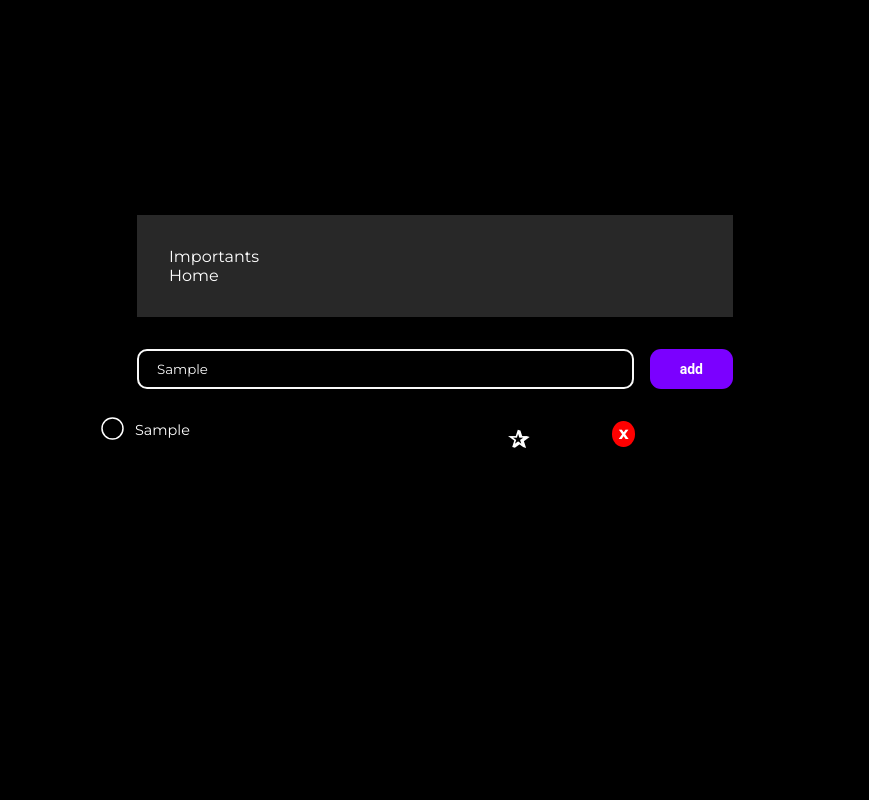
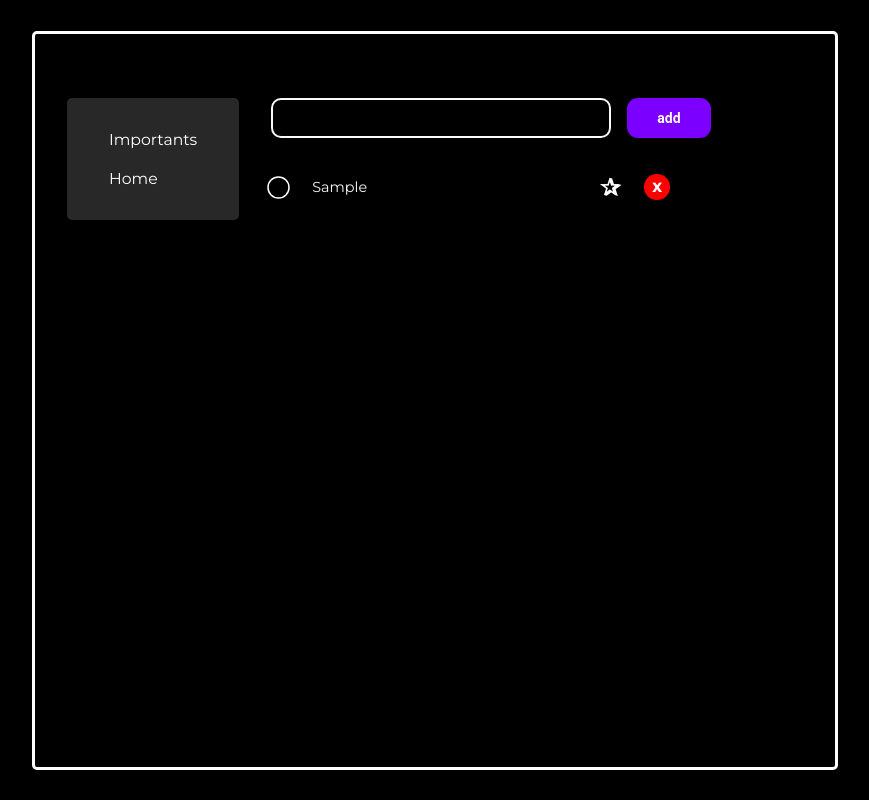
Before and after one commit to EduardoBrito9/To-do-App, a React (Vite) app: page /home in a window 1280 px wide. Both pictures are taken after typing "Sample" into the empty fields and a click on the button "add". Shown: the whole page, without its empty margins (205-1074 px from the left). Built offline with nearby package versions, Linux system fonts and the light colour scheme.

Commit message:
consegui fazer a logica completa de prioridades de tarefa. Agora como a logica esta finalizada, os proximos pushes serao melhorando o UI e UX. Um abraco

```diff
--- a/src/App.css
+++ b/src/App.css
@@ -1,6 +1,6 @@
 @import url("https://fonts.googleapis.com/css2?family=Lilita+One&family=Montserrat:wght@200;300;400;500;600;700;800&display=swap");
 body {
-  height: 80vh;
+  height: 100vh;
   width: 100vw;
   display: flex;
   justify-content: center;
@@ -21,3 +21,15 @@ body {
   list-style: none;
   text-decoration: none;
 }
+
+.container {
+  height: 733px;
+  width: 800px;
+  border-radius: 5px;
+  border: 3px solid white;
+}
+
+
+button.active {
+  background-color: rgb(60, 62, 62);
+}
--- a/src/App.jsx
+++ b/src/App.jsx
@@ -14,6 +14,7 @@ const App = () => {
 
   return (
     <BrowserRouter>
+    <section className="container">
       <Routes>
         <Route path="/" element={<StartPage/>}/>
         <Route
@@ -43,6 +44,7 @@ const App = () => {
           }
         />
       </Routes>
+      </section>
     </BrowserRouter>
   );
 };
--- a/src/components/AddTaske.jsx
+++ b/src/components/AddTaske.jsx
@@ -12,7 +12,8 @@ const AddTaske = ({
   allTask,
   importants,
   setImportants,
-  tasksWhatever
+  tasksWhatever,
+  state,
 }) => {
   const [save, setSave] = React.useState([]);
   const [store, setStore] = React.useState([]);
@@ -21,7 +22,6 @@ const AddTaske = ({
 
   function addTask(event) {
     event.preventDefault();
-
     if (
       jsonP &&
       !JSON.parse(localStorage.getItem("storage")).includes(task) &&
@@ -43,18 +43,34 @@ const AddTaske = ({
     const arrayTemp = [...array];
     const parsed = JSON.stringify(arrayTemp);
     localStorage.setItem("storage", parsed);
+    setTask("");
+    if (state) {
+      const arrayim = localStorage.getItem("importantTask")
+        ? JSON.parse(localStorage.getItem("importantTask"))
+        : [];
+      arrayim.push(task);
+      setSave(arrayim);
+      const arrayImpTemp = [...arrayim];
+      const parsedImp = JSON.stringify(arrayImpTemp);
+      localStorage.setItem("importantTask", parsedImp);
+      setTask("");
+    }
   }
 
   React.useEffect(() => {
-    if (localStorage.getItem("storage")) {
+    if (
+      localStorage.getItem("storage") ||
+      localStorage.getItem("importantTask")
+    ) {
+      setImportants(JSON.parse(localStorage.getItem("importantTask")));
       setAllTask(JSON.parse(localStorage.getItem("storage")));
     }
-  }, [save, setAllTask]);
+  }, [save, setAllTask, setImportants]);
 
   return (
-    <section className={styles.containerGlobal}>
+    <section className={styles2.containerGlobal}>
+      <Navigation />
       <div className={styles2.todo}>
-        <Navigation />
         <form onSubmit={addTask}>
           <div className={styles.add}>
             <input
@@ -70,14 +86,15 @@ const AddTaske = ({
             </button>
           </div>
         </form>
-      </div>
         <Tasks
           tasksWhatever={tasksWhatever}
           allTask={allTask}
           setImportants={setImportants}
           setAllTask={setAllTask}
           importants={importants}
+          state={state}
         />
+      </div>
     </section>
   );
 };
--- a/src/components/AddTaske.module.css
+++ b/src/components/AddTaske.module.css
@@ -6,7 +6,7 @@
     color: var(--white);
     padding: 10px 18px;
     outline: 0;
-    width: 100%;
+    width: 300px;
   }
 
   .add {
--- a/src/components/HomeTasks.jsx
+++ b/src/components/HomeTasks.jsx
@@ -2,36 +2,35 @@ import React from "react";
 import Tasks from "./Tasks";
 import AddTaske from "./AddTaske";
 
-const HomeTasks = ({  allTask,
+const HomeTasks = ({
+  allTask,
   setAllTask,
   setImportants,
   importants,
   setTask,
-  task
+  task,
 }) => {
   const [storage, setStorage] = React.useState([]);
 
   React.useEffect(() => {
-    if(localStorage.getItem("importantTask")){
+    if (localStorage.getItem("importantTask")) {
       const importantTasks = localStorage.getItem("importantTask");
       const storedTasks = JSON.parse(importantTasks);
       setStorage([...storedTasks]);
     }
-
   }, [importants]);
 
-
-
-  return(
-      <section>
-        <AddTaske     task={task}
-              setTask={setTask}
-              setAllTask={setAllTask}
-              allTask={allTask}
-              tasksWhatever={allTask}   setImportants={setImportants}  importants={importants}/>
-        {/* <Tasks  />; */}
-      </section>
-  )
+  return (
+    <AddTaske
+      task={task}
+      setTask={setTask}
+      setAllTask={setAllTask}
+      allTask={allTask}
+      tasksWhatever={allTask}
+      setImportants={setImportants}
+      importants={importants}
+    />
+  );
 };
 
 export default HomeTasks;
--- a/src/components/Important.jsx
+++ b/src/components/Important.jsx
@@ -21,7 +21,6 @@ const Important = ({
   }, [importants]);
 
   return (
-    <section>
     <AddTaske
       task={task}
       setTask={setTask}
@@ -30,8 +29,8 @@ const Important = ({
       tasksWhatever={storage}
       setImportants={setImportants}
       importants={importants}
+      state={true}
     />
-    </section>
   );
 };
 
--- a/src/components/Navigation.jsx
+++ b/src/components/Navigation.jsx
@@ -6,8 +6,8 @@ const Navigation = () => {
   return (
     <div className={styles.navigation}>
     <ul className={styles.links}>
-      <li><Link to="/important">Importants</Link></li>
-      <li><Link to='/'>Home</Link></li>
+      <li><Link to="/important" className={styles.navli}>Importants</Link></li>
+      <li><Link to='/home' className={styles.navli}>Home</Link></li>
     </ul>
   </div>
   )
--- a/src/components/Navigation.module.css
+++ b/src/components/Navigation.module.css
@@ -1,9 +1,24 @@
 .navigation {
-  color: white;
+  border-radius: 5px;
   background-color: rgb(40, 40, 40);
   padding: 2rem;
 }
 
-.links li a {
+.links {
+  display: flex;
+  flex-direction: column;
+  gap: 1.3rem;
+}
+
+.navli {
+  font-size: 0.98rem;
+  padding: 10px;
+  border-radius: 10px;
   color: white;
+  transition: 0.3s;
 }
+
+.navli:hover {
+  background-color: rgb(74, 74, 74);
+  transition: 0.3s;
+}
--- a/src/components/StartPage.module.css
+++ b/src/components/StartPage.module.css
@@ -5,10 +5,8 @@
   align-items: center;
   gap: 2rem;
   border: 0;
-  border-radius: 5px;
   padding: 4rem 0rem;
   background-color: rgb(124, 58, 223);
-  margin-top: 10rem;
 }
 
 .title,
--- a/src/components/Tasks.jsx
+++ b/src/components/Tasks.jsx
@@ -1,6 +1,7 @@
 import React from "react";
 import styles from "./Tasks.module.css";
 import { array } from "prop-types";
+import "../App.css";
 
 const Tasks = ({
   importants,
@@ -8,36 +9,51 @@ const Tasks = ({
   allTask,
   setAllTask,
   tasksWhatever,
+  state,
 }) => {
   const [save, setSave] = React.useState([]);
 
   function starImportant(event, index) {
     const importantTask = localStorage.getItem("importantTask");
     const arrayImportant = importantTask ? JSON.parse(importantTask) : [];
-    if (!importantTask || !JSON.parse(importantTask).includes(allTask[index])) {
+
+    if (!importantTask || !arrayImportant.includes(allTask[index])) {
       arrayImportant.push(allTask[index]);
       if (!save.includes(allTask[index])) {
         setSave(arrayImportant);
       }
-      const arrayTurn = JSON.stringify(arrayImportant);
-      localStorage.setItem("importantTask", arrayTurn);
-    } else if (JSON.parse(importantTask).includes(allTask[index])) {
-      arrayImportant.splice(allTask[index], 1);
-      setImportants(arrayImportant);
+      event.target.classList.add(`active`);
+    } else {
+      const indexToRemove = arrayImportant.indexOf(allTask[index]);
+      if (indexToRemove !== -1) {
+        arrayImportant.splice(indexToRemove, 1);
         if (!save.includes(allTask[index])) {
           setSave(arrayImportant);
         }
+        event.target.classList.remove(`active`);
+      }
+    }
+
+    setImportants(arrayImportant);
     const arrayTurn = JSON.stringify(arrayImportant);
     localStorage.setItem("importantTask", arrayTurn);
   }
-  }
 
   React.useEffect(() => {
-    console.log("oi");
+    console.log(save);
   }, [save]);
 
   function deleteTask(index) {
+    const impLocal = JSON.parse(localStorage.getItem("importantTask"));
     const localSto = localStorage.getItem("storage");
+    if (impLocal && impLocal.includes(allTask[index])) {
+      const indexToRemove = impLocal.indexOf(allTask[index]);
+      impLocal.splice(indexToRemove, 1);
+      setImportants(impLocal);
+      const become = JSON.stringify(impLocal);
+      localStorage.setItem("importantTask", become);
+    }
+
     if (localSto) {
       const ars = JSON.parse(localSto);
       ars.splice(index, 1);
@@ -51,9 +67,13 @@ const Tasks = ({
   if (tasksWhatever)
     return (
       <div className={styles.tasks}>
-        {tasksWhatever.map((task, index) => (
-          <div className={styles.taskUser} key={index}>
-            <div className={styles.options}>
+        {tasksWhatever.map((task, index) => {
+          if (
+            localStorage.getItem("importantTask") &&
+            JSON.parse(localStorage.getItem("importantTask")).includes(task)
+          ) {
+            return (
+              <div key={index} className={styles.taskdid}>
                 <input
                   className={styles.checking}
                   type="checkbox"
@@ -63,7 +83,7 @@ const Tasks = ({
                 <p>{task}</p>
                 <button
                   onClick={(event) => starImportant(event, index)}
-                className={styles.star}
+                  className={`${styles.star} active`}
                 >
                   ✰
                 </button>
@@ -74,10 +94,64 @@ const Tasks = ({
                   X
                 </button>
               </div>
+            );
+          } else if (task) {
+            return (
+              <div key={index} className={styles.taskdid}>
+                <input
+                  className={styles.checking}
+                  type="checkbox"
+                  name="checking"
+                  id="checking"
+                />{" "}
+                <p>{task}</p>
+                <button
+                  onClick={(event) => starImportant(event, index)}
+                  className={`${styles.star} ${state ? `active` : ""} `}
+                >
+                  ✰
+                </button>
+                <button
+                  onClick={() => deleteTask(index)}
+                  className={styles.delete}
+                >
+                  X
+                </button>
               </div>
-        ))}
+            );
+          }
+        })}
       </div>
     );
 };
 
 export default Tasks;
+
+// <div className={styles.tasks}>
+// {tasksWhatever.map((task, index) => {
+//   if (JSON.parse(localStorage.getItem(localStorage.get(''))).includes(task)) {
+//     return (
+//       <div key={index} className={styles.taskdid}>
+//         <input
+//           className={styles.checking}
+//           type="checkbox"
+//           name="checking"
+//           id="checking"
+//         />{" "}
+//         <p>{task}</p>
+//         <button
+//           onClick={(event) => starImportant(event, index)}
+//           className={`${styles.star} ${state ? `active` : ""} `}
+//         >
+//           ✰
+//         </button>
+//         <button onClick={() => deleteTask(index)} className={styles.delete}>
+//           X
+//         </button>
+//       </div>
+//     );
+//   } else {
+//     return null;
+//   }
+// })}
+// </div>
--- a/src/components/Tasks.module.css
+++ b/src/components/Tasks.module.css
@@ -2,7 +2,7 @@
   display: flex;
   color: white;
   flex-direction: column;
-    gap: 2rem;
+  gap: 1rem;
 }
 
 .taskUser {
@@ -49,49 +49,49 @@
   color: white;
 }
 
-  .options {
+.taskdid {
   display: grid;
-    grid-template-columns: 30px 200px 200px 100px;
-    align-items: start;
+  grid-template-columns: 25px 200px 100px 100px;
+  align-items: center;
   justify-content: center;
+  gap: 1rem;
 }
 
-  .options p {
+.taskdid p {
   font-size: 0.9rem;
   line-break: anywhere;
+  color: var(--white);
 }
 
 .delete {
+  display: flex;
+  justify-content: center;
+  align-content: center;
+  justify-self: start;
   color: white;
   font-weight: 900;
   border-radius: 50%;
   background-color: red;
   border: 0;
-    padding: 0.3rem 0.4rem;
-    justify-self: end;
+  padding: 0.3rem 0.5rem;
   transition: 0.3s;
 }
 
 .delete:hover {
   cursor: pointer;
   transition: 0.3s;
-    background-color: rgb(250, 74, 74);
+  background-color: rgb(245, 167, 167);
 }
 
-
 .star {
+  justify-self: end;
   color: white;
   font-weight: 900;
   font-size: 1.5rem;
   border-radius: 50%;
   background-color: rgb(0, 0, 0);
   border: 0;
-    padding: 0.2rem 0.4rem;
-    justify-self: end;
+  padding: 0.2rem 0.5rem;
   transition: 0.3s;
   cursor: pointer;
 }
-
- .star.active {
-    background-color: rgb(60, 62, 62);
-  }
--- a/src/components/ToDo.module.css
+++ b/src/components/ToDo.module.css
@@ -1,17 +1,11 @@
-
-
 .containerGlobal {
   display: flex;
-  border: 1px solid var(--white);
-  padding: 2rem;
+  gap: 2rem;
+  padding: 4rem 2rem;
 }
-
-
 
 .todo {
   display: flex;
   flex-direction: column;
   gap: 2rem;
-  padding: 2rem;
-  width: 596px;
 }
```
Lines whose indentation alone changed are shown as unchanged.
